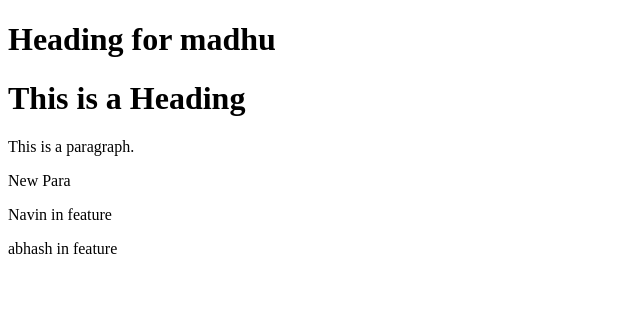
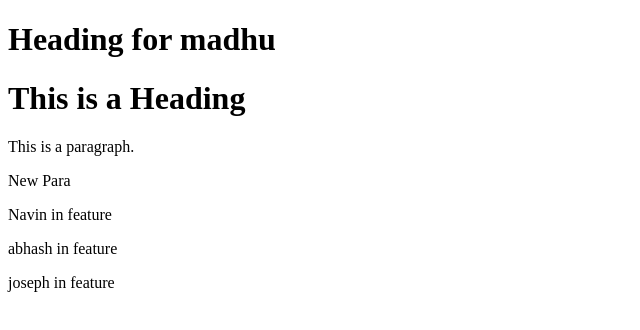
Before and after one commit to Navin01/TestMR, a plain HTML site: page index.html in a window 1280 px wide. Shown: the whole page, without its empty margins (0-640 px from the left). Drawn offline with Linux system fonts and the light colour scheme.

Commit message:
added joseph in feature

```diff
--- a/index.html
+++ b/index.html
@@ -10,6 +10,7 @@
 <p>New Para</p>
 <p>Navin in feature</p>
 <P>abhash in feature</P>
+<p>joseph in feature</p>
 
 
 </body>
```
